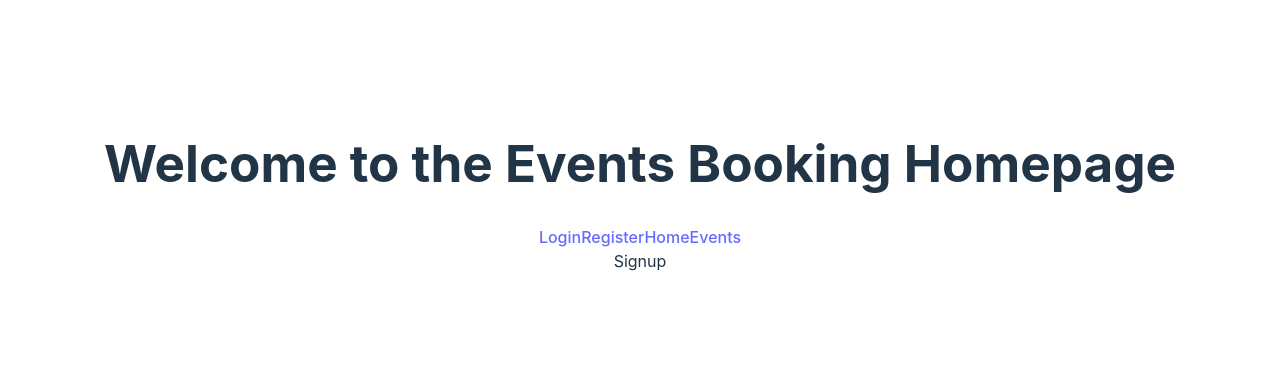
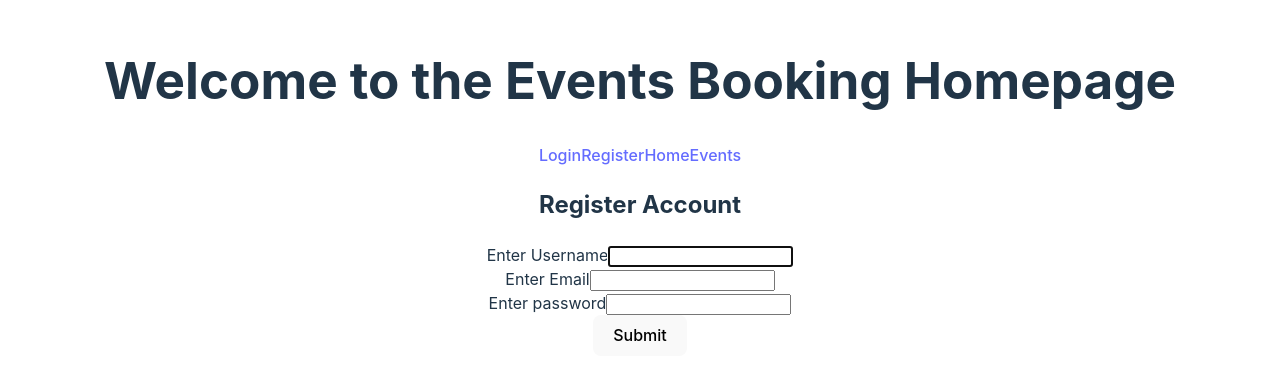
Before and after one commit to ehoversten/graphql_event_booking, a React (Vite) app in the folder client/: page /signup in a window 1280 px wide. Shown: the part 213-592 px from the top of the page. Built offline with nearby package versions, Linux system fonts and the light colour scheme.

Commit message:
setup react apollo client and auth context

```diff
--- a/client/package.json
+++ b/client/package.json
@@ -10,6 +10,9 @@
     "preview": "vite preview"
   },
   "dependencies": {
+    "@apollo/client": "^3.9.11",
+    "graphql": "^16.8.1",
+    "jwt-decode": "^4.0.0",
     "react": "^18.2.0",
     "react-dom": "^18.2.0",
     "react-router-dom": "^6.22.3"
--- a/client/src/App.jsx
+++ b/client/src/App.jsx
@@ -1,17 +1,45 @@
 import { Outlet } from 'react-router-dom';
 import { BrowserRouter, Routes, Route } from 'react-router-dom';
-import reactLogo from './assets/react.svg'
-import viteLogo from '/vite.svg'
-import './App.css'
+import { ApolloClient, InMemoryCache, ApolloProvider, createHttpLink } from '@apollo/client';
+import { setContext } from '@apollo/client/link/context';
+import { AuthProvider } from './context/authContext';
+import './App.css';
 import Dashboard from './components/Dashboard/Dashboard';
-import Navigation from './components/Navigation/Navigation'
+import Navigation from './components/Navigation/Navigation';
 import Login from './components/Auth/Login/Login';
 import Signup from './components/Auth/Signup/Signup';
 import Landing from './components/Landing/Landing';
 
+
+// Contstruct the GraphQL Endpoint '/graphql'
+const httpLink = createHttpLink({
+  // uri: '/graphql',
+  uri: 'http://localhost:3001/graphql'
+});
+
+// Setup Middleware that will attach the JWT token to each request to the server
+const authLink = setContext((_, { headers }) => {
+  const token = localStorage.getItem('id_token');
+  return {
+    headers: {
+      ...headers,
+      authorization: token ? `Bearer ${token}` : ''
+    }
+  }
+});
+
+// Setup the Client to use our middleware
+const client = new ApolloClient({
+  link: authLink.concat(httpLink),
+  cache: new InMemoryCache()
+})
+
 function App() {
 
   return (
+    <AuthProvider>
+
+      <ApolloProvider client={client}>
         <BrowserRouter>
           <h1>Welcome to the Events Booking Homepage</h1>
           <Navigation />
@@ -22,13 +50,15 @@ function App() {
             <Route path='/signup' element={<Signup />}/>
           </Routes>
         </BrowserRouter>
+      </ApolloProvider>
+    </AuthProvider>
   )
   // return (
-  //   <>
+  //   <ApolloProvider client={client}>
   //     <h1>Welcome to the Events Booking Homepage</h1>
   //     <Navigation />
   //     <Outlet />
-  //   </>
+  //   </ApolloProvider>
   // )
 }
 
--- a/client/src/components/Auth/Signup/Signup.jsx
+++ b/client/src/components/Auth/Signup/Signup.jsx
@@ -1,8 +1,78 @@
-import React from 'react'
+import React, { useState, useRef, useEffect, createRef } from 'react';
+
 
 function Signup() {
+  const [userFormData, setUserFormData] = useState({
+    username: '',
+    email: '',
+    password: ''
+  });
+
+  const [username, setUsername] = useState('');
+  const [email, setEmail] = useState('');
+  const [password, setPassword] = useState('');
+
+  const userInputRef = useRef('');
+  const emailInputRef = useRef('');
+  const passInputRef = useRef('');
+
+  useEffect( () => {
+    userInputRef.current?.focus();
+  }, []);
+
+  const handleChange = (event) => {
+    const { name, value } = event.target;
+    setUserFormData({ ...userFormData, [name]: value })
+  }
+
+  const handleSubmit = (event) => {
+    event.preventDefault();
+    console.log("Submitting ");
+
+    console.log("Username: ", userInputRef.current.value);
+    console.log("Email: ", emailInputRef.current.value);
+    console.log("Password: ", passInputRef.current.value);
+  }
+
   return (
-    <div>Signup</div>
+    <div className='signup-container'>
+      <h2>Register Account</h2>
+      <form
+        className='signup-form'
+        onSubmit={handleSubmit}
+        id='signup-form'>
+        <div className="form-control">
+          <label htmlFor="username">Enter Username</label>
+          <input
+            type="text"
+            id="username"
+            ref={userInputRef}
+            value={username}
+            onChange={ (e) => setUsername(e.target.value)}/>
+        </div>
+        <div className="form-control">
+          <label htmlFor="email">Enter Email</label>
+          <input
+            type="email"
+            id="email"
+            ref={emailInputRef}
+            value={email}
+            onChange={ (e) => setEmail(e.target.value)}/>
+        </div>
+        <div className="form-control">
+          <label htmlFor="password">Enter password</label>
+          <input
+            type="password"
+            id="password"
+            ref={passInputRef}
+            value={password}
+            onChange={ (e) => setPassword(e.target.value)}/>
+        </div>
+        <div className="form-control">
+          <button type='submit'>Submit</button>
+        </div>
+      </form>
+    </div>
   )
 }
 
--- /dev/null
+++ b/client/src/context/authContext.js
@@ -0,0 +1,71 @@
+import { useReducer, createContext } from 'react';
+import jwtDecode from 'jwt-decode';
+
+const initialState = {
+    user: null
+};
+
+// retrieve TOKEN from localStorage
+if(localStorage.getItem('id_token')) {
+    const isValidToken = jwtDecode(localStorage.getItem('id_token'));
+
+    if(isValid.exp * 1000 < Date.now()) {
+        localStorage.removeItem('id_token');
+    } else {
+        initialState.user = isValidToken;
+    }
+}
+// Initalize our Context Instance
+const AuthContext = createContext({
+    user: null,
+    login: (userData) => {},
+    logout: () => {}
+});
+
+
+function authReducer(state, action) {
+    switch(action.type) {
+        case 'LOGIN':
+            return {
+                ...state,
+                user: action.payload
+            }
+        case 'LOGOUT':
+            return {
+                ...state,
+                user: null
+            }
+        default:
+            return state;
+    }
+}
+
+function AuthProvider(props) {
+    const [state, dispatch] = useReducer(authReducer, initialState);
+
+    const login = (userData) => {
+        localStorage.setItem('id_token', userData.token);
+        dispatch({
+            type: 'LOGIN',
+            payload: userData
+        })
+    }
+
+    const logout = () => {
+        localStorage.removeItem('id_token');
+        dispatch({
+            type: 'LOGOUT'
+        })
+    }
+
+    return (
+        <AuthContext.Provider value={{ user: state.user, login, logout }}
+            {...props}
+        />
+    )
+}
+
+export {
+    AuthContext,
+    AuthProvider
+}
```
Lines whose indentation alone changed are shown as unchanged.
